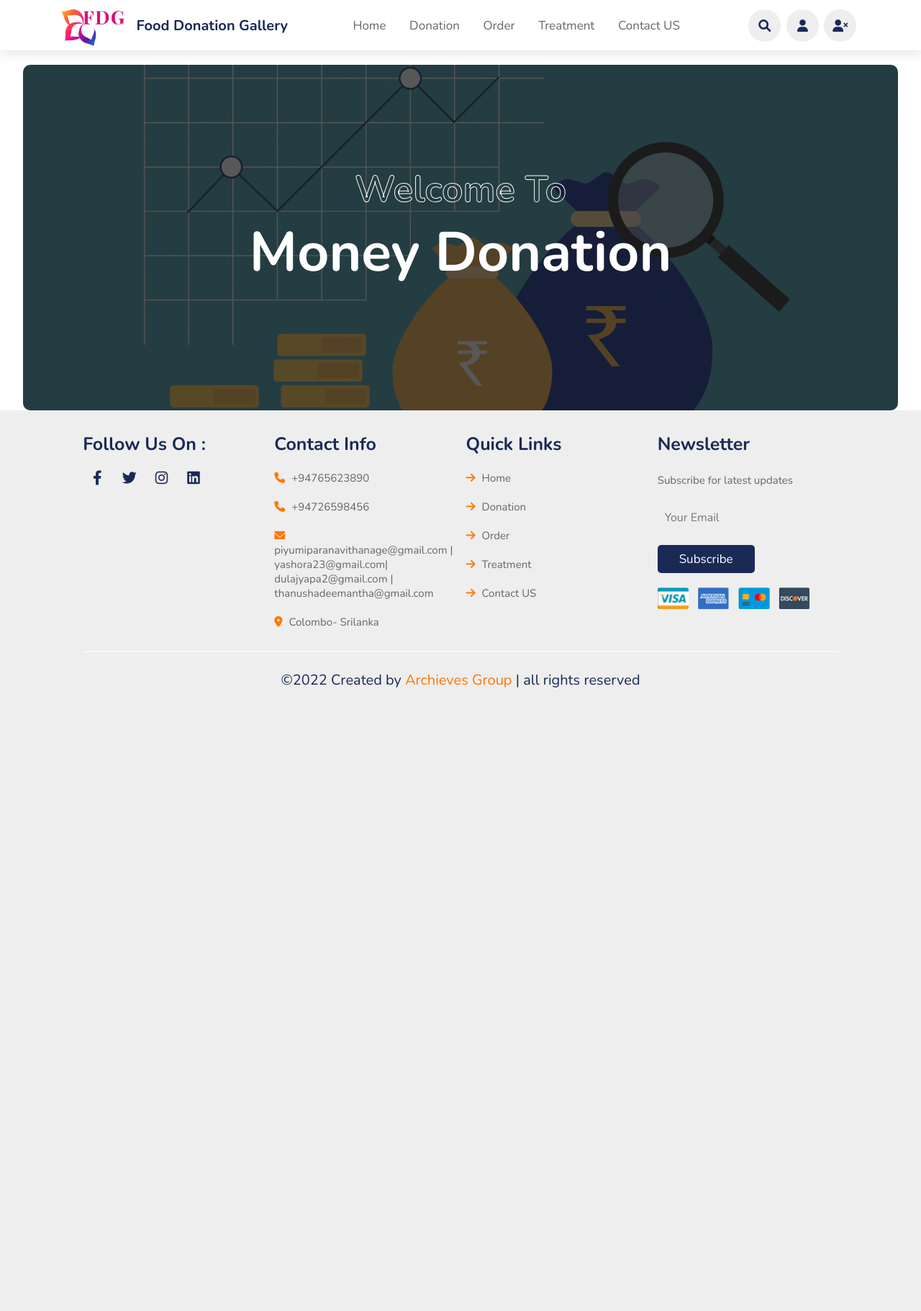
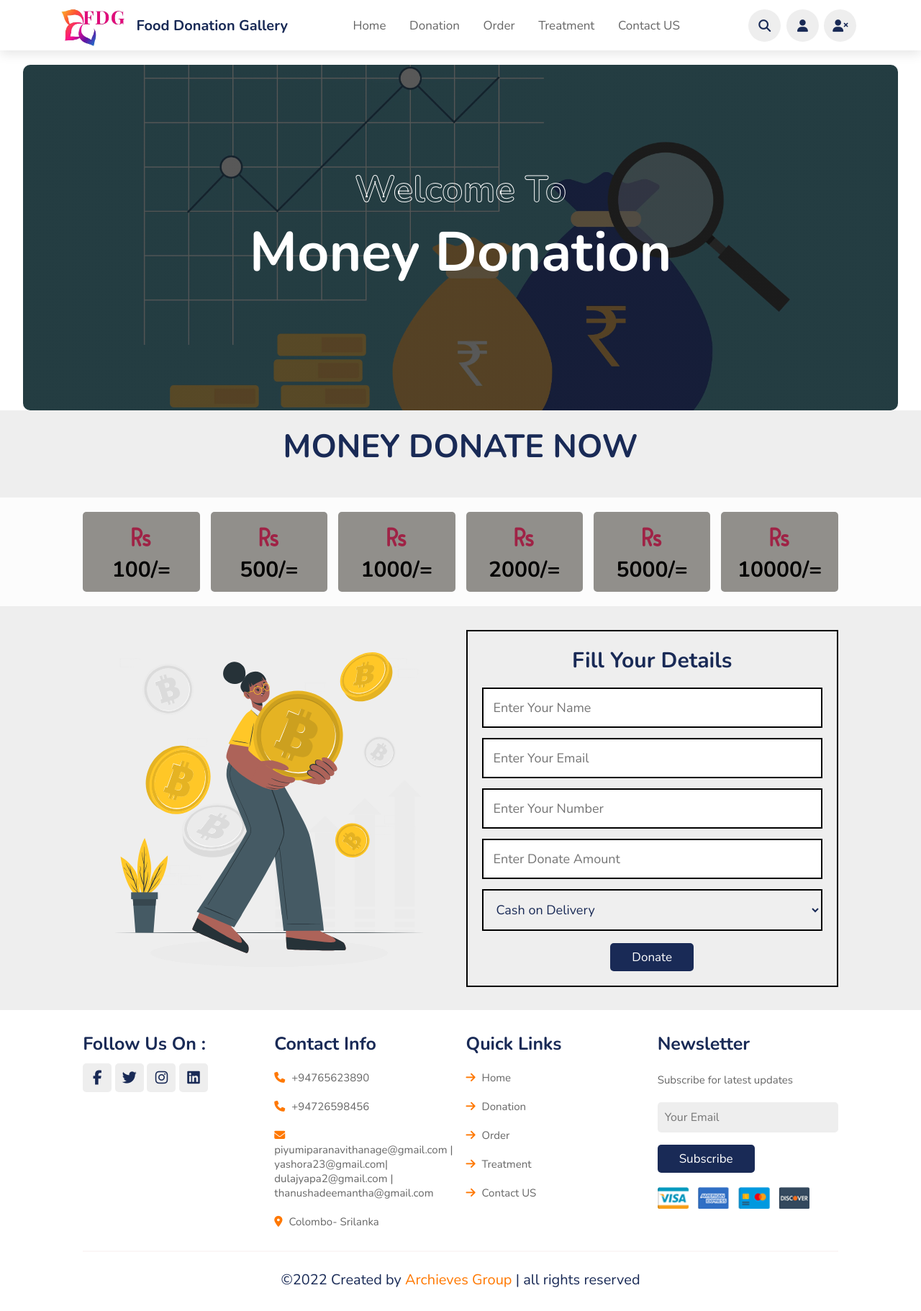
Before and after one commit to FoodDonationGallery/FoodDonate, a PHP site: page /money.php in a window 1280 px wide. Shown: the whole page at 72% size. Before the commit the page ends 955 px from the top, so only its background shows below. Run offline with PHP 8.4, Linux system fonts and the light colour scheme; a user stored in the database is signed in; some libraries are stand-ins or nearby versions.

Commit message:
money donation page completed

```diff
--- a/css/money.css
+++ b/css/money.css
@@ -396,3 +396,76 @@ section:nth-child(even){
     font-size: 6vw;
     color:white;
 }
+
+.school{
+    background-color: rgb(252, 252, 252);
+}
+.school .school-name{
+    display: flex;
+    flex-wrap: wrap;
+    gap: 1.5rem;
+
+}
+.school .school-name .set{
+    flex:1 1 10rem;
+    border-radius: .5rem;
+    padding:1rem;
+    text-align: center;
+    background-color:  #918f8b  ;
+
+}
+.school .school-name .set i{
+    padding:1rem;
+    font-size: 3rem;
+    color:#9f2346;
+}
+.school .school-name .set h2{
+    font-size: 3rem;
+    color:rgb(4, 3, 3);
+}
+.school .school-name .set:hover{
+    background-color:#d6dbdf    ;
+}
+
+.contact_us .row_us{
+    display: flex;
+    align-items: center;
+    flex-wrap: wrap;
+    gap:1.5rem;
+ }
+
+ .contact_us .row_us .image{
+    flex:1 1 40rem;
+ }
+
+ .contact_us .row_us .image img{
+    width: 100%;
+ }
+
+ .contact_us .row_us form{
+    border: 0.2rem solid black;
+    flex:1 1 40rem;
+    padding:2rem;
+    text-align: center;
+ }
+
+ .contact_us .row_us form h3{
+    font-size: 3rem;
+    color:var(--black);
+    margin-bottom: 1rem;
+    text-transform: capitalize;
+ }
+
+ .contact_us .row_us form .box{
+    margin:.7rem 0;
+    font-size: 1.8rem;
+    color:var(--black);
+    border: 0.2rem solid black;
+    padding:1.4rem;
+    width: 100%;
+ }
+
+ .contact_us .row_us form textarea{
+    height: 15rem;
+    resize: none;
+ }
--- a/money.php
+++ b/money.php
@@ -10,13 +10,24 @@ if(!isset($user_id)){
    header('location:login.php');
 }
 
-if (isset($_POST['order_btn'])) {
-   $query = "INSERT INTO `fund`(`amount`) VALUES (100)";
-   mysqli_query($conn, $query);
-   echo "<script>alert('Successfully donated Rs. 100')</script>";
+if(isset($_POST['send'])){
+
+   $name = mysqli_real_escape_string($conn, $_POST['name']);
+   $email = mysqli_real_escape_string($conn, $_POST['email']);
+   $number = $_POST['number'];
+   $amount = $_POST['amount'];
+   $method = mysqli_real_escape_string($conn, $_POST['method']);
+
+   $select_message = mysqli_query($conn, "SELECT * FROM `money_donate` WHERE name = '$name' AND email = '$email' AND number = '$number' AND amount = '$amount' AND method = '$method'") or die('query failed');
+
+   if(mysqli_num_rows($select_message) > 0){
+      $message[] = 'Sent Already!';
+   }else{
+      mysqli_query($conn, "INSERT INTO `money_donate`(user_id, name, email, number,amount, method) VALUES('$user_id', '$name', '$email', '$number', '$amount','$method')") or die('query failed');
+      $message[] = ' Sent Successfully!';
+   }
+
 }
-
-
 ?>
 
 <!DOCTYPE html>
@@ -29,6 +40,8 @@ if (isset($_POST['order_btn'])) {
 
    <!-- font awesome cdn link  -->
    <link rel="stylesheet" href="https://cdnjs.cloudflare.com/ajax/libs/font-awesome/6.0.0/css/all.min.css">
+   <script src="https://kit.fontawesome.com/4801a7dc21.js" crossorigin="anonymous"></script>
+
 
    <!-- custom css file link  -->
    <link rel="stylesheet" href="css/money.css">
@@ -75,6 +88,71 @@ if (isset($_POST['order_btn'])) {
    </section>
 
    <!-- body part -->
+   <section class="malnutrition">
+
+    <div class="heading">
+        <h1>Money Donate Now</h1>
+    </div>
+</section>
+
+   <section class="school">
+    <div class="school-name">
+        <div class="set">
+            <i class="fa-solid fa-rupee-sign"></i>
+            <h2>100/=</h2>
+        </div>
+        <div class="set">
+            <i class="fa-solid fa-rupee-sign"></i>
+            <h2>500/=</h2>
+        </div>
+        <div class="set">
+            <i class="fa-solid fa-rupee-sign"></i>
+            <h2>1000/=</h2>
+        </div>
+        <div class="set">
+            <i class="fa-solid fa-rupee-sign"></i>
+            <h2>2000/=</h2>
+        </div>
+        <div class="set">
+            <i class="fa-solid fa-rupee-sign"></i>
+            <h2>5000/=</h2>
+        </div>
+        <div class="set">
+            <i class="fa-solid fa-rupee-sign"></i>
+            <h2>10000/=</h2>
+        </div>
+
+    </div>
+</section>
+
+<!-- collect details form -->
+<section class="contact_us">
+
+<div class="row_us">
+
+   <div class="image">
+      <img src="images/money.svg" alt="">
+   </div>
+
+   <form action="" method="post">
+      <h3>Fill Your Details</h3>
+      <input type="text" name="name" maxlength="50" class="box" placeholder="Enter Your Name" required>
+      <input type="email" name="email" maxlength="50" class="box" placeholder="Enter Your Email" required>
+      <input type="number" name="number" min="0" max="9999999999" class="box" placeholder="Enter Your Number" required maxlength="10">
+      <input type="number" name="amount" min="0" max="9999999999" class="box" placeholder="Enter Donate Amount" required maxlength="10">
+    <select name="method" class="box">
+               <option value="cash on delivery">Cash on Delivery</option>
+               <option value="credit card">Credit Card</option>
+               <option value="paypal">Paypal</option>
+               <option value="paytm">Paytm</option>
+    </select>
+
+      <input type="submit" value="Donate" name="send" class="btn">
+   </form>
+
+</div>
+
+</section>
 
 
 <?php include 'footer.php'; ?>
```
Also changed, not shown: images/money.svg (added).
